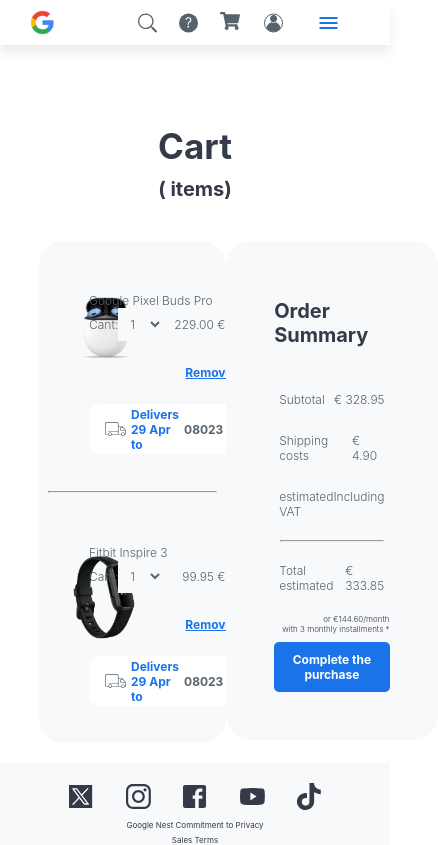
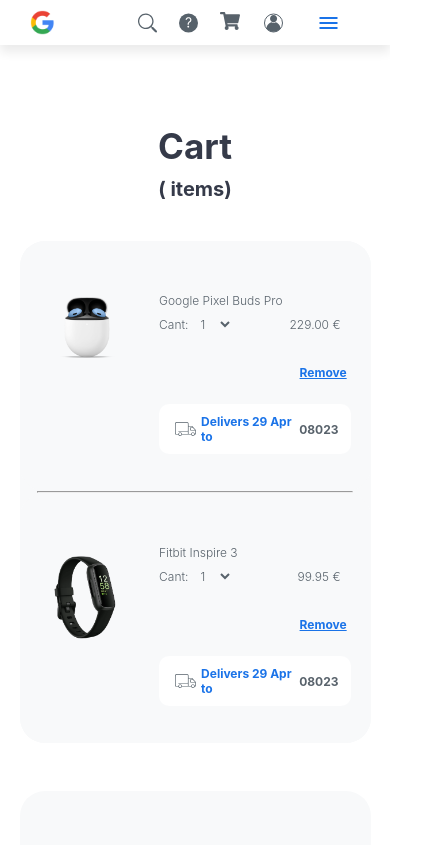
Before and after one commit to rebkg87/Google-Store-React, a React (Vite) app: page /cart in a window 390 px wide. Shown: the top 845 px of the page, 438 px wide, since content can reach past the window. Built offline with nearby package versions, Linux system fonts and the light colour scheme.

Commit message:
fixing media queries cart

```diff
--- a/src/components/cart-page/cart-page-style.scss
+++ b/src/components/cart-page/cart-page-style.scss
@@ -42,7 +42,7 @@
 }
 
 @media only screen and (min-width:620px) and (max-width:1024px) {
-    .cart-container {
+    .cart-container-cart-page {
         width: 65%;
         flex-direction: column;
         align-items: center;
@@ -55,7 +55,7 @@
 }
 
 @media only screen and (max-width:620px) {
-    .cart-container {
+    .cart-container-cart-page {
         width: 90%;
         flex-direction: column;
         align-items: center;
--- a/src/components/delivery/delivery.scss
+++ b/src/components/delivery/delivery.scss
@@ -16,3 +16,7 @@
     @include text-style-textBold;
 
 }
+
+@media only screen and (max-width:620px) {
+
+}
```
